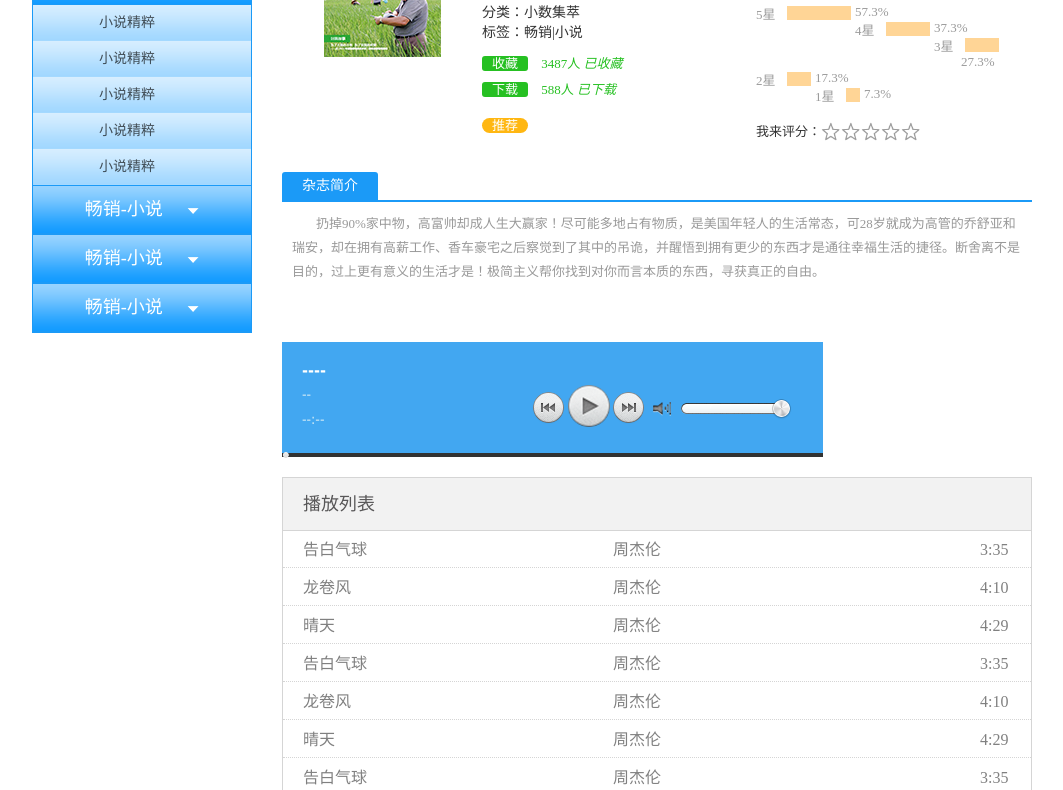
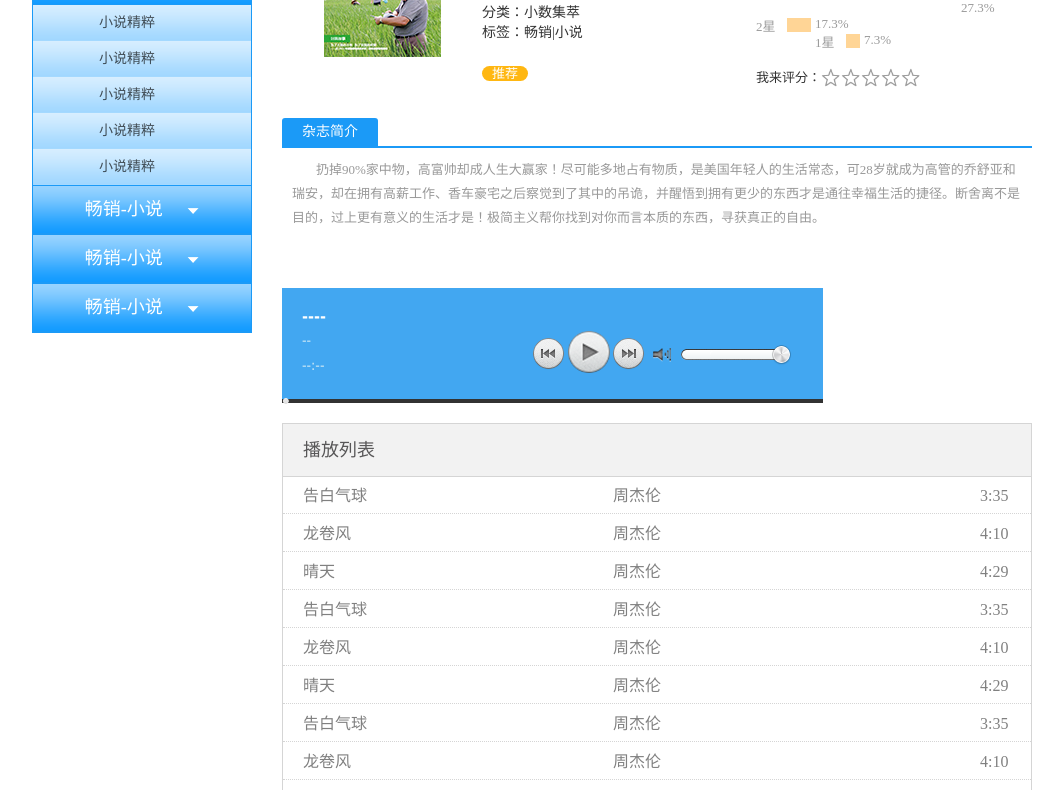
Before and after one commit to maybehowe/kx, a plain HTML site: page guangbo/detail.html in a window 1280 px wide. Shown: the part 123-913 px from the top of the page, without its empty margins (108-1171 px from the left). Drawn offline with Linux system fonts and the light colour scheme.

Commit message:
guangbo css

```diff
--- a/css/shuji.css
+++ b/css/shuji.css
@@ -1094,7 +1094,7 @@ ul {
   min-height: 100px;
 }
 .guangbo .detail_wrap .book_star{
-  margin-top: -100px;
+  margin-top: -154px;
 }
 .page_wrap{
   padding: 10px 0;
--- a/guangbo/detail.html
+++ b/guangbo/detail.html
@@ -127,14 +127,6 @@
                             <div class="book_base book_tips">标签：畅销|小说</div>
                         </div>
                         <div class="book_ctrl">
-                            <div class="ctrl_do ctrl_fav">
-                                <a class="fav" href="####">收藏</a>
-                                <span class="has_fav">3487人 <i>已收藏</i></span>
-                            </div>
-                            <div class="ctrl_do ctrl_download">
-                                <a class="fav" href="####">下载</a>
-                                <span class="has_download">588人 <i>已下载</i></span>
-                            </div>
                             <div class="ctrl_do ctrl_recom">
                                 <a class="recom" href="####">推荐</a>
                             </div>
```
